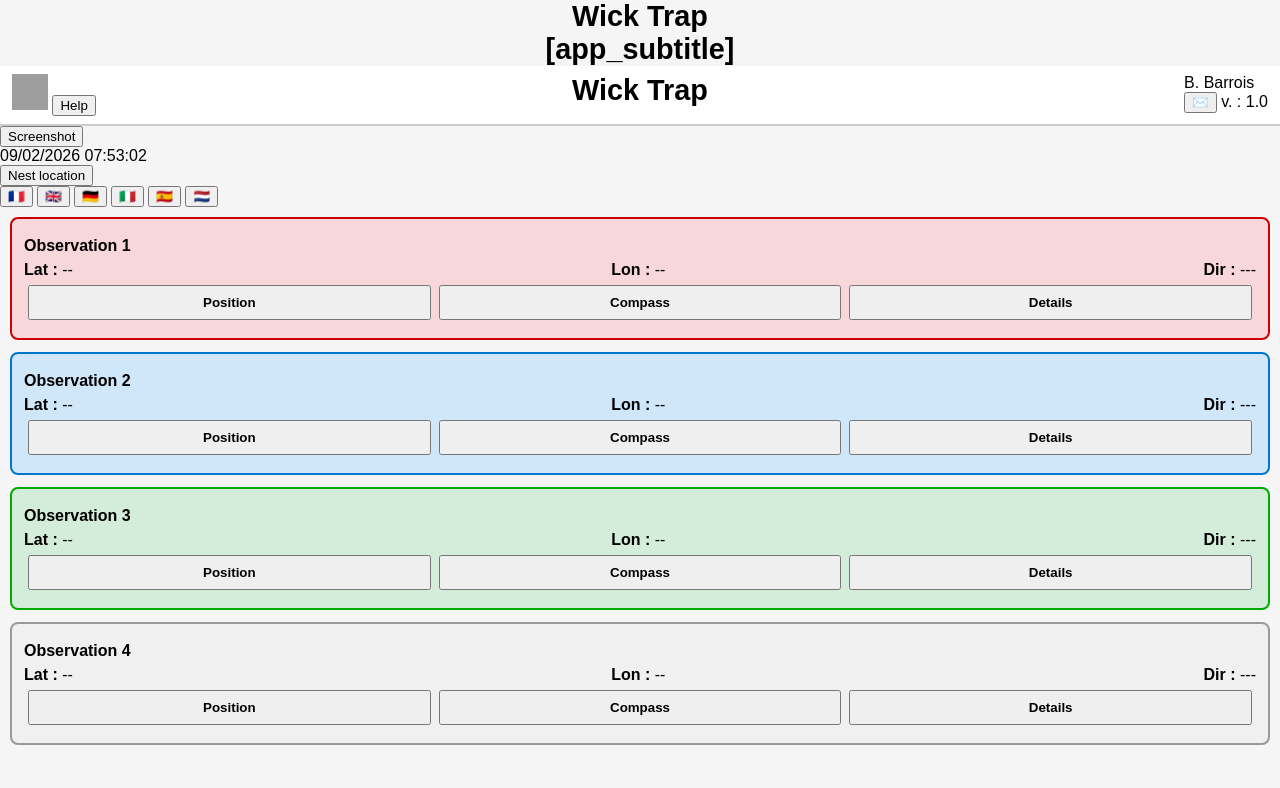
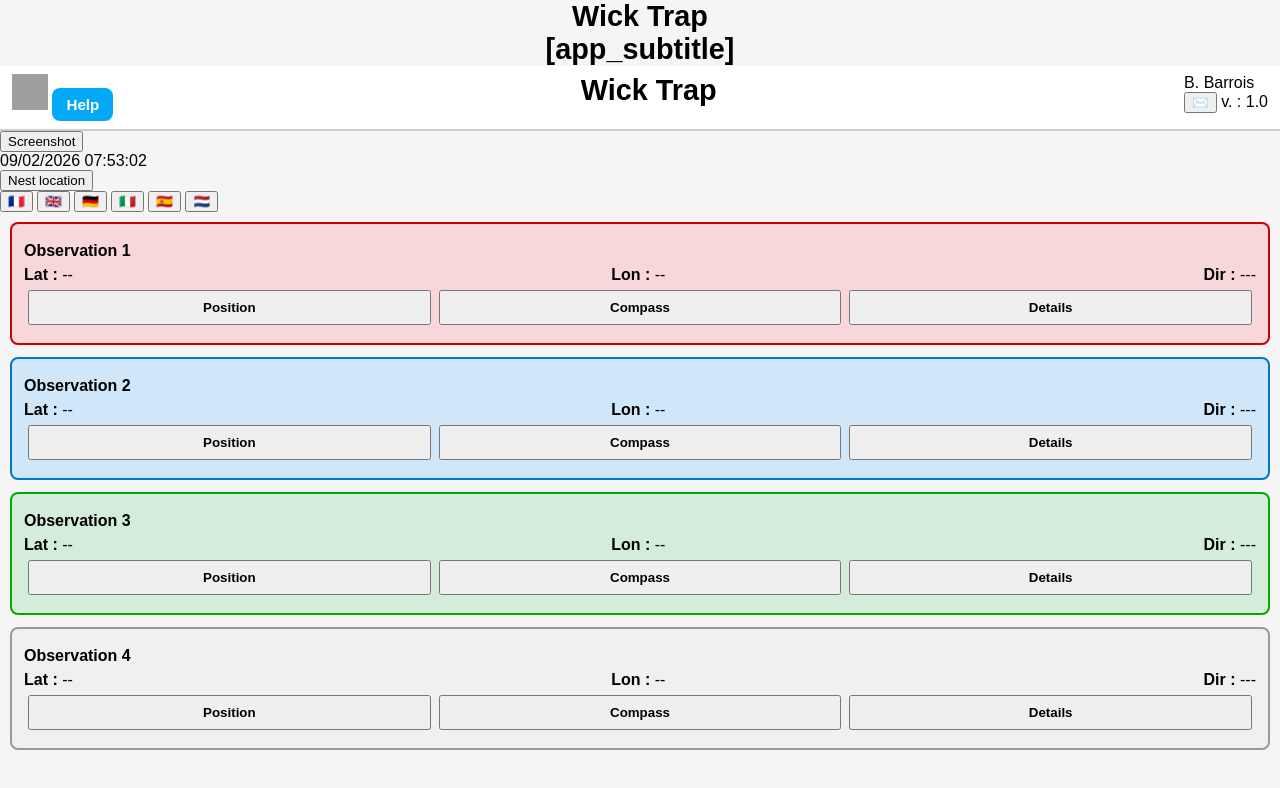
Before and after one commit to Berny70/Direct_Frelon, a plain HTML site: page index.html in a window 1280 px wide. Drawn offline with nearby package versions, Linux system fonts and the light colour scheme; grey boxes are pictures that could not be loaded.

Commit message:
Update style.css

```diff
--- a/style.css
+++ b/style.css
@@ -22,6 +22,21 @@ body {
   font-size: 1.8em;
   font-weight: bold;
 }
+.top-left button {
+  background: #03a9f4;
+  color: #fff;
+  font-weight: bold;
+  padding: 8px 14px;     /* ⬅️ plus grand */
+  border-radius: 8px;
+  border: none;
+  cursor: pointer;
+  font-size: 0.95em;     /* ⬅️ texte un peu plus lisible */
+}
+
+.top-left button:hover {
+  opacity: 0.85;
+}
+
 
 #observations {
   padding: 10px;
```
